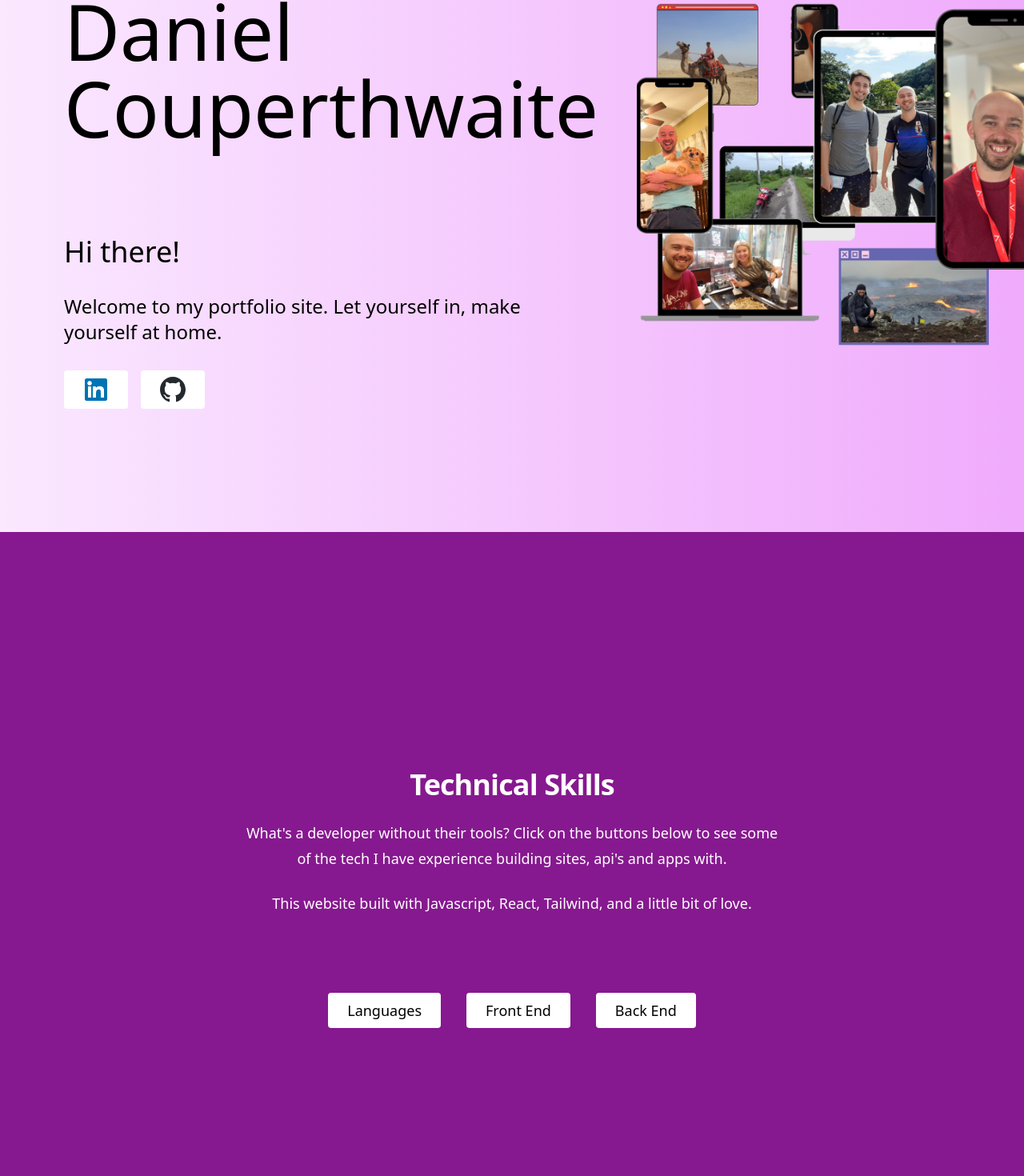
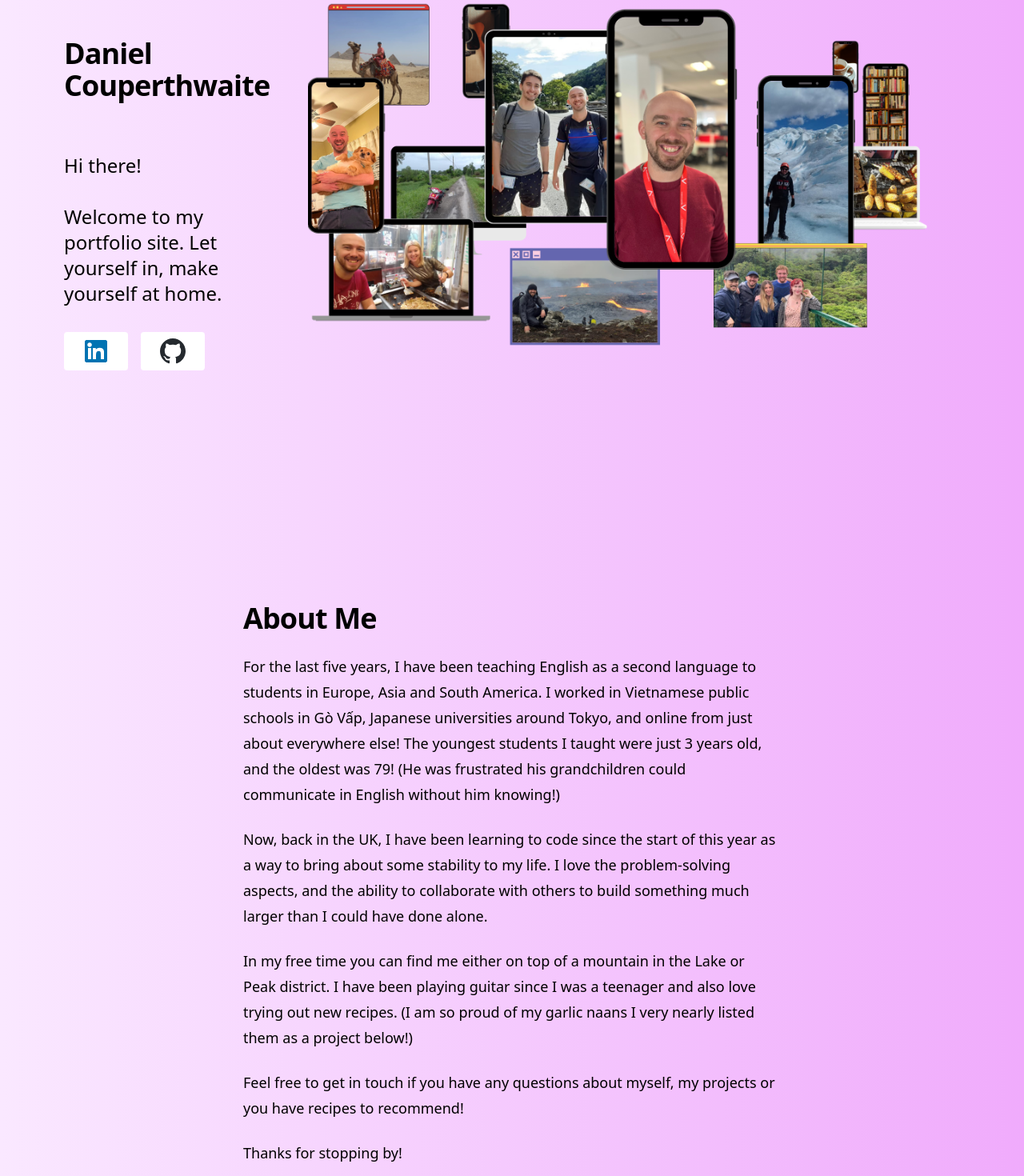
Before and after one commit to DanielCouperthwaite/Portfolio, a React (Vite) app: page / in a window 1280 px wide. Shown: the part 300-1770 px from the top of the page at 80% size. Built offline with nearby package versions, Linux system fonts and the light colour scheme.

Commit message:
add spacing changes to about section

```diff
--- a/src/App.jsx
+++ b/src/App.jsx
@@ -3,7 +3,7 @@ import { useState } from 'react'
 import About from './components/About'
 import Contact from './components/Contact'
 import Navbar from './components/Navbar'
-
+import Me from './components/Me'
 import TechnicalSkills from './components/TechnicalSkills'
 import Projects from './components/Projects'
 
@@ -19,6 +19,7 @@ function App() {
 
       <Navbar />
       <About />
+      <Me />
       <TechnicalSkills />
       <Projects />
       <Contact />
--- a/src/components/About.jsx
+++ b/src/components/About.jsx
@@ -1,5 +1,4 @@
 import React from "react";
-import { useState } from 'react'
 import daniel from "../assets/daniel.png"
 
 
@@ -8,54 +7,19 @@ import daniel from "../assets/daniel.png"
 export default function About () {
     return (
 
-
-
-        // <div className="bg-white py-24 sm:py-32">
-        // <div className="mx-auto max-w-7xl px-6 lg:px-8">
-        //   <div className="mx-auto max-w-2xl lg:text-left">
-        //     <h2 className="text-base font-semibold leading-7 text-indigo-600">Junior Full Stack Developer</h2>
-        //     <p className="mt-2 text-3xl font-bold tracking-tight text-gray-900 sm:text-4xl">
-        //       Daniel Couperthwaite
-        //     </p>
-        //     <p className="mt-6 text-lg leading-8 text-gray-600">
-        //       Quis tellus eget adipiscing convallis sit sit eget aliquet quis. Suspendisse eget egestas a elementum
-        //       pulvinar et feugiat blandit at. In mi viverra elit nunc.
-        //     </p>
-        //   </div>
-
-
-        // </div>
-
-      //   <div className="bg-white py-24 sm:py-32">
-      //      <img
-      //       src="https://tailwindui.com/img/component-images/dark-project-app-screenshot.png"
-      //       alt="Product screenshot"
-      //       className="w-[48rem] max-w-none rounded-xl shadow-xl ring-1 ring-gray-400/10 sm:w-[57rem] md:-ml-4 lg:-ml-0"
-      //       width={2432}
-      //       height={1442}
-      //     />
-
-      // </div>
-
-
 <div id="top" className="container mx-auto flex pl-10 pr-5 sm:px-20 py-20 md:flex-row flex-col items-center">
   <div >
-    <h1 className="title-font md:text-8xl text-4xl mb-12 font-large text-black py-4 sm:py-16">
+    <h1 className="mt-2 text-3xl font-bold tracking-tight sm:text-4xl py-8 md:py-16">
       Daniel Couperthwaite
 
     </h1>
-    <p className="md:mb-8 mb-6 sm:text-xl lg:text-4xl leading-relaxed">
+    <p className="md:mb-8 mb-6 sm:text-xl lg:text-2xl leading-relaxed">
       Hi there!
     </p>
     <p className="md:mb-8 mb-6 sm:text-xl lg:text-2xl text-md leading-6">
       Welcome to my portfolio site. Let yourself in, make yourself at home.
     </p>
-    {/* <p className="md:mb-8 mb-6 sm:text-xl lg:text-2xl leading-6 text-md">
-      Here you can see some of my skills and projects. Feel free to drop me a message with any feedback, I don't bite!
-    </p>
-    <p className="mb-6 sm:text-xl lg:text-2xl leading-6 text-md">
-      Thanks for coming by!
-    </p> */}
+
     <div className="flex justify-left">
       <a
         href={"https://www.linkedin.com/in/daniel-couperthwaite-209290139/"}
@@ -80,9 +44,7 @@ export default function About () {
             width={2432}
             height={1442}
           />
-
       </div>
-
   </div>
 </div>
 
--- /dev/null
+++ b/src/components/Me.jsx
@@ -0,0 +1,34 @@
+export default function Me () {
+    return (
+        <>
+            <div className="container mx-auto max-w-7xl px-6 lg:px-4 py-20">
+                <div className="mx-auto max-w-2xl lg:text-justify">
+
+                    <p className="mt-2 text-3xl font-bold tracking-tight sm:text-4xl">
+                         About Me
+                    </p>
+                    <p className="mt-6 text-lg leading-8">
+                        For the last five years, I have been teaching English as a second language to students in
+                        Europe, Asia and South America. I worked in Vietnamese public schools in Gò Vấp, Japanese universities around Tokyo, and online from just about everywhere else! The youngest students I taught were just 3 years old, and the oldest was 79!
+                        (He was frustrated his grandchildren could communicate in English without him knowing!)
+                    </p>
+                    <p className="mt-6 text-lg leading-8">
+                        Now, back in the UK, I have been learning to code since
+                        the start of this year as a way to bring about some stability to my life. I love the problem-solving aspects, and the ability to collaborate
+                        with others to build something much larger than I could have done alone.
+                    </p>
+                    <p className="mt-6 text-lg leading-8">
+                        In my free time you can find me either on top of a mountain in the Lake or Peak district. I have been playing guitar since I was a teenager and also love trying out new recipes. (I am so proud of
+                        my garlic naans I very nearly listed them as a project below!)
+                    </p>
+                    <p className="mt-6 text-lg leading-8">
+                        Feel free to get in touch if you have any questions about myself, my projects or you have recipes to recommend!
+                    </p>
+                    <p className="mt-6 text-lg leading-8">
+                        Thanks for stopping by!
+                    </p>
+                </div>
+          </div>
+        </>
+    )
+}
```
